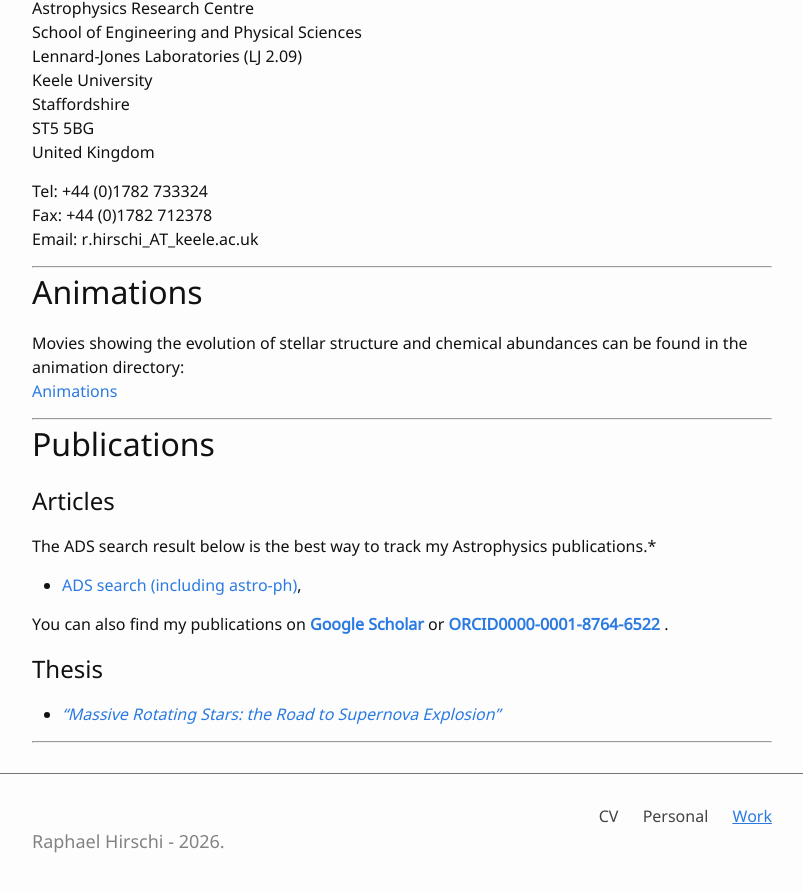
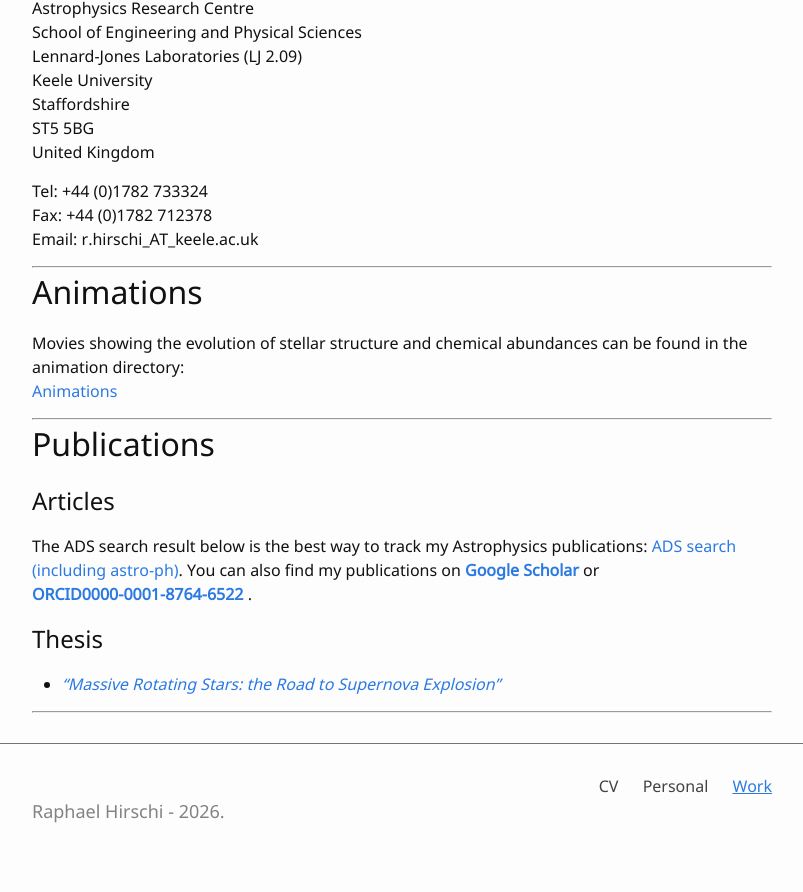
Before and after one commit to raphael-hirschi/raphael-hirschi.github.io, a Jekyll site: the page built from work.md, in a window 1280 px wide and 900 px high, scrolled down 1111 px. Shown: the top 892 px of the window, without its empty margins (238-1041 px from the left). Built offline with Jekyll 4.4.1, drawn with Linux system fonts in a browser that asks for light colours; after the commit the page ends 1981 px from its top, so only the background shows below that.

```diff
--- a/work.md
+++ b/work.md
@@ -83,10 +83,7 @@ Movies showing the evolution of stellar structure and chemical abundances can be
 ## Articles
 
 
-The ADS search result below is the best way to track my Astrophysics publications.*
-
-- [ADS search (including astro‑ph)](http://adsabs.harvard.edu/cgi-bin/nph-abs_connect?db_key=AST&db_key=PHY&db_key=PRE&qform=AST&arxiv_sel=astro-ph&arxiv_sel=gr-qc&arxiv_sel=hep-ex&arxiv_sel=hep-lat&arxiv_sel=hep-ph&arxiv_sel=hep-th&arxiv_sel=nucl-ex&arxiv_sel=nucl-th&arxiv_sel=physics&sim_query=YES&ned_query=YES&adsobj_query=YES&aut_logic=OR&obj_logic=OR&author=hirschi%2C+raphael&object=&start_mon=&start_year=2000&end_mon=&end_year=&ttl_logic=OR&title=&txt_logic=OR&text=&nr_to_return=200&start_nr=1&jou_pick=ALL&ref_stems=&data_and=ALL&group_and=ALL&start_entry_day=&start_entry_mon=&start_entry_year=&end_entry_day=&end_entry_mon=&end_entry_year=&min_score=&sort=SCORE&data_type=SHORT&aut_syn=YES&ttl_syn=YES&txt_syn=YES&aut_wt=1.0&obj_wt=1.0&ttl_wt=0.3&txt_wt=3.0&aut_wgt=YES&obj_wgt=YES&ttl_wgt=YES&txt_wgt=YES&ttl_sco=YES&txt_sco=YES&version=1),
-
+The ADS search result below is the best way to track my Astrophysics publications: [ADS search (including astro‑ph)](http://adsabs.harvard.edu/cgi-bin/nph-abs_connect?db_key=AST&db_key=PHY&db_key=PRE&qform=AST&arxiv_sel=astro-ph&arxiv_sel=gr-qc&arxiv_sel=hep-ex&arxiv_sel=hep-lat&arxiv_sel=hep-ph&arxiv_sel=hep-th&arxiv_sel=nucl-ex&arxiv_sel=nucl-th&arxiv_sel=physics&sim_query=YES&ned_query=YES&adsobj_query=YES&aut_logic=OR&obj_logic=OR&author=hirschi%2C+raphael&object=&start_mon=&start_year=2000&end_mon=&end_year=&ttl_logic=OR&title=&txt_logic=OR&text=&nr_to_return=200&start_nr=1&jou_pick=ALL&ref_stems=&data_and=ALL&group_and=ALL&start_entry_day=&start_entry_mon=&start_entry_year=&end_entry_day=&end_entry_mon=&end_entry_year=&min_score=&sort=SCORE&data_type=SHORT&aut_syn=YES&ttl_syn=YES&txt_syn=YES&aut_wt=1.0&obj_wt=1.0&ttl_wt=0.3&txt_wt=3.0&aut_wgt=YES&obj_wgt=YES&ttl_wgt=YES&txt_wgt=YES&ttl_sco=YES&txt_sco=YES&version=1).
 You can also find my publications on
 **[Google Scholar](https://scholar.google.com/citations?user=hw32Dg8AAAAJ&hl=en)** or
 **[ORCID0000‑0001‑8764‑6522](https://orcid.org/0000-0001-8764-6522)** .
```
